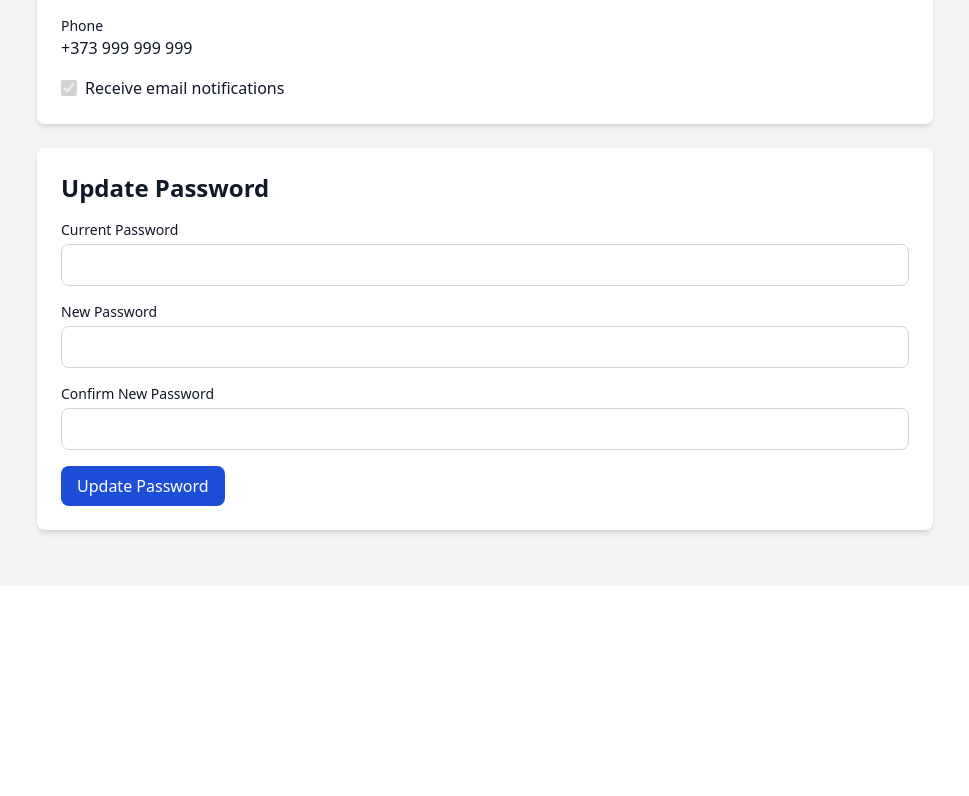
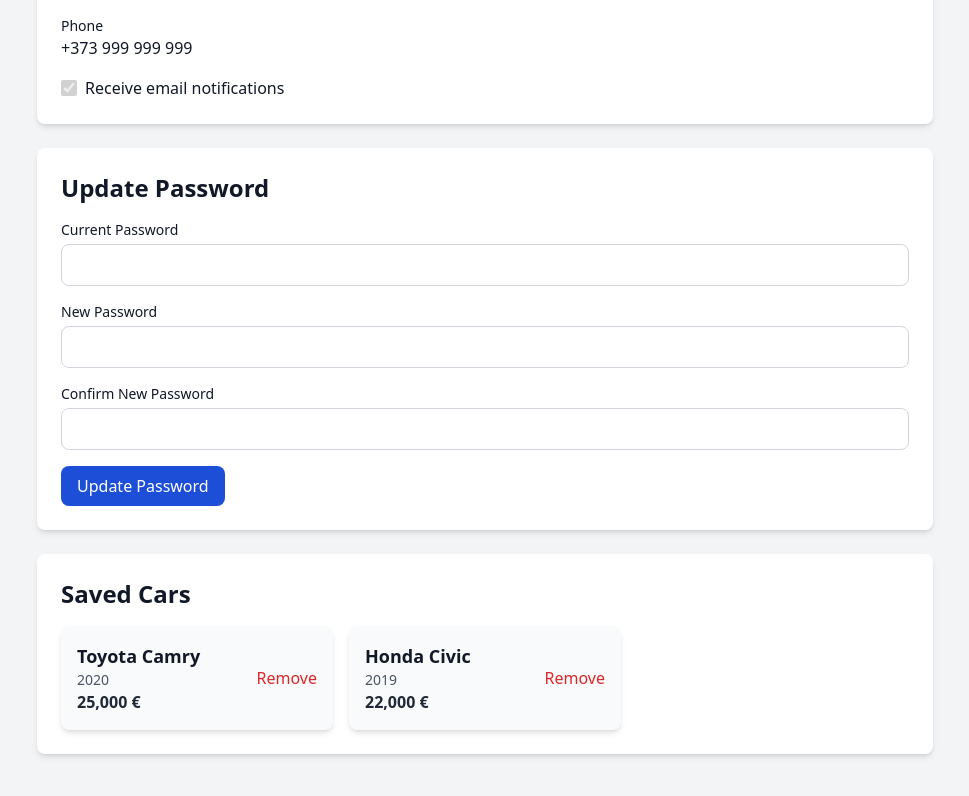
Before and after one commit to KaBoomKaBoom/car-marketplace, a React (Vite) app: page /profile in a window 1280 px wide. Shown: the part 340-1136 px from the top of the page, without its empty margins (155-1124 px from the left). Before the commit the page ends 926 px from the top, so only its background shows below. Built offline with nearby package versions, Linux system fonts and the light colour scheme.

Commit message:
Add section for saved cars

```diff
--- a/src/UserProfile.jsx
+++ b/src/UserProfile.jsx
@@ -9,7 +9,11 @@ function UserProfile() {
     notifications: true,
   });
 
-
+  // Mock saved cars (replace with real data)
+  const [savedCars, setSavedCars] = useState([
+    { id: 1, make: 'Toyota', model: 'Camry', year: 2020, price: 25000 },
+    { id: 2, make: 'Honda', model: 'Civic', year: 2019, price: 22000 },
+  ]);
 
   // State for editing user details
   const [isEditing, setIsEditing] = useState(false);
@@ -249,6 +253,40 @@ function UserProfile() {
           </div>
         </section>
 
+        {/* Saved Cars Section */}
+        <section className="bg-white dark:bg-gray-800 rounded-lg shadow-md p-6 mb-6">
+          <h2 className="text-2xl font-semibold mb-4">Saved Cars</h2>
+          {savedCars.length > 0 ? (
+            <div className="grid grid-cols-1 sm:grid-cols-2 lg:grid-cols-3 gap-4">
+              {savedCars.map((car) => (
+                <div
+                  key={car.id}
+                  className="bg-gray-50 dark:bg-gray-700 rounded-lg shadow-md p-4 flex justify-between items-center"
+                >
+                  <div>
+                    <h3 className="text-lg font-semibold">
+                      {car.make} {car.model}
+                    </h3>
+                    <p className="text-gray-600 dark:text-gray-400 text-sm">{car.year}</p>
+                    <p className="text-gray-800 dark:text-gray-200 font-bold">
+                      {car.price.toLocaleString()} €
+                    </p>
+                  </div>
+                  <button
+                    onClick={() => setSavedCars(savedCars.filter((c) => c.id !== car.id))}
+                    className="text-red-600 dark:text-red-400 hover:text-red-800 dark:hover:text-red-300"
+                  >
+                    Remove
+                  </button>
+                </div>
+              ))}
+            </div>
+          ) : (
+            <p>No saved cars yet.</p>
+          )}
+        </section>
+
+
       </div>
     </div>
   );
```
